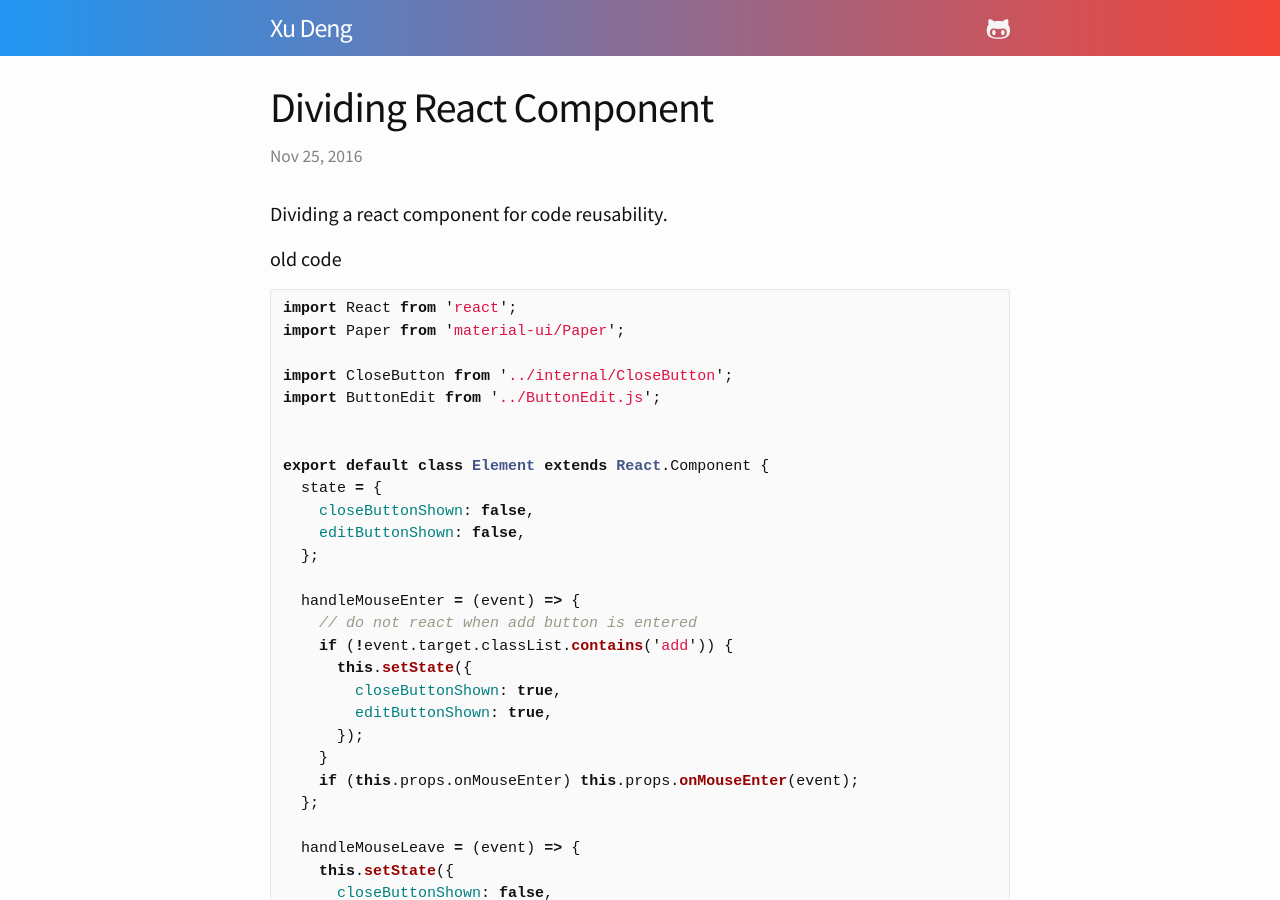
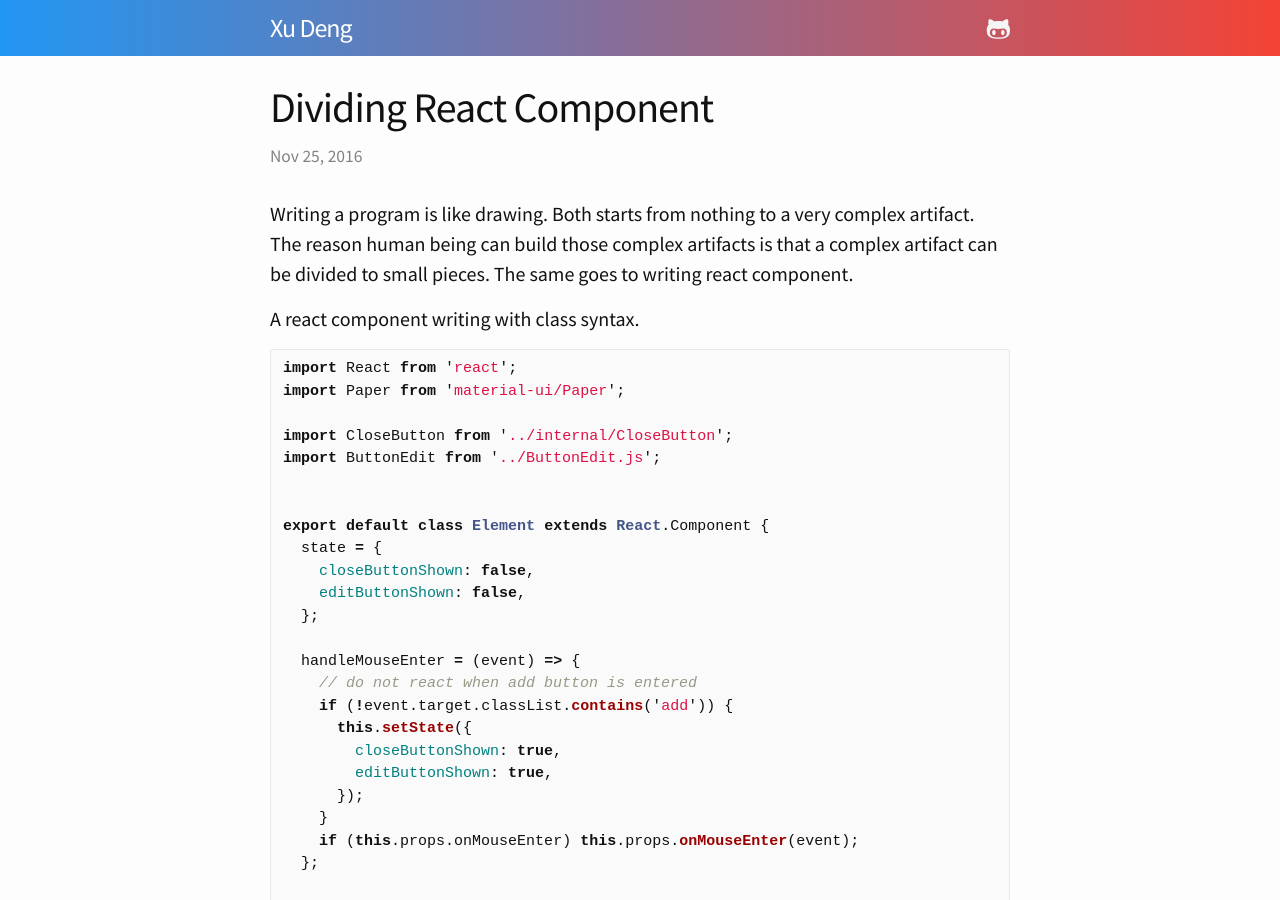
Before and after one commit to xden/xden.github.io, a Jekyll site: the page built from _posts/2016-11-25-divide-react-component.md, in a window 1280 px wide and 900 px high. Built offline with Jekyll 4.4.1, drawn with Linux system fonts in a browser that asks for light colours.

Commit message:
Updated 2016-11-25-divide-react-component.md

````diff
--- a/_posts/2016-11-25-divide-react-component.md
+++ b/_posts/2016-11-25-divide-react-component.md
@@ -2,11 +2,12 @@
 published: true
 title: Dividing React Component
 ---
-Dividing a react component for code reusability.
+Writing a program is like drawing. Both starts from nothing to a very complex artifact. The reason human being can build those complex artifacts is that a complex artifact can be divided to small pieces. The same goes to writing react component.
 
 <!-- more -->
 
-old code
+A react component writing with class syntax.
+
 
 ```javascript
 import React from 'react';
````
